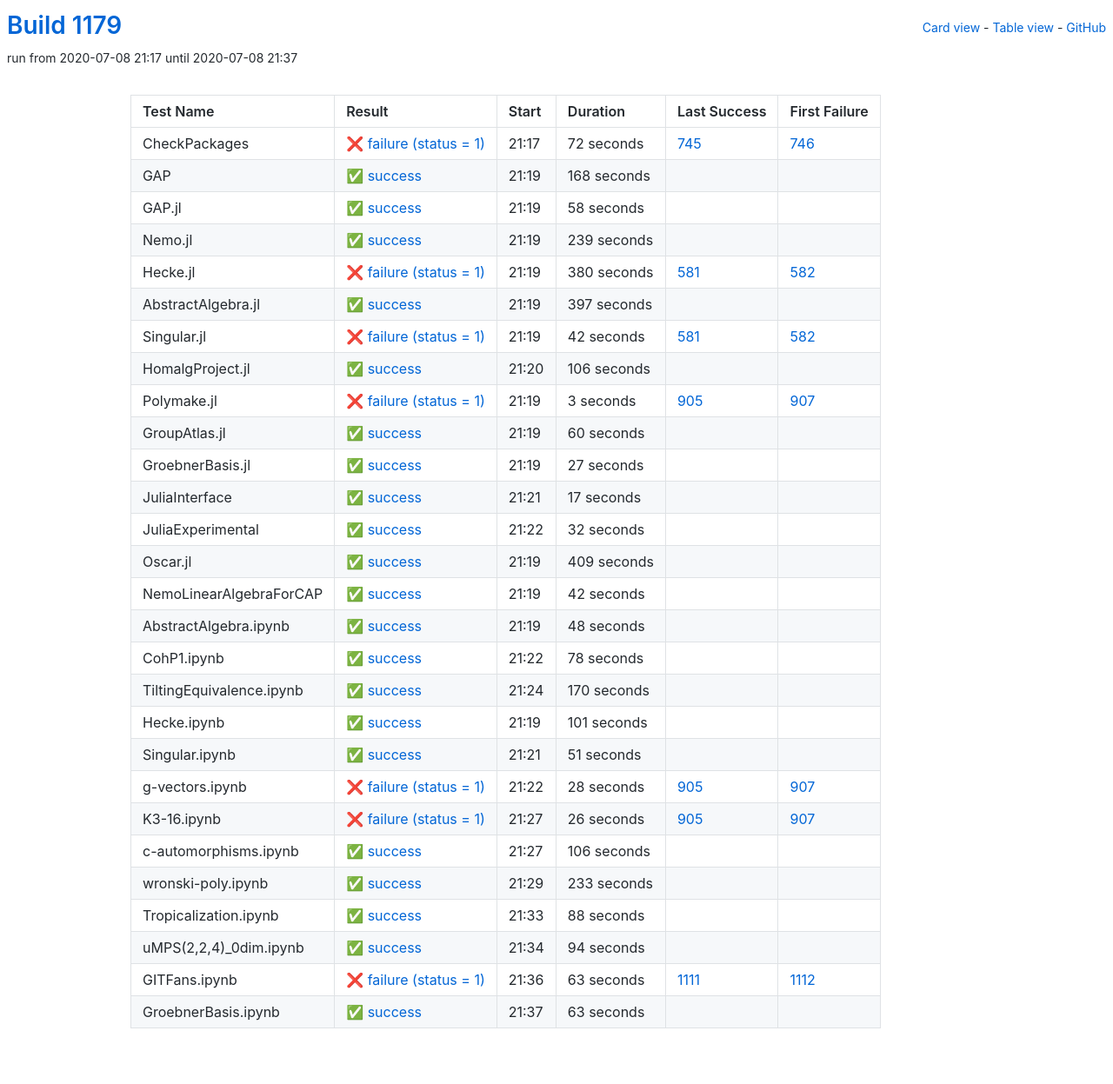
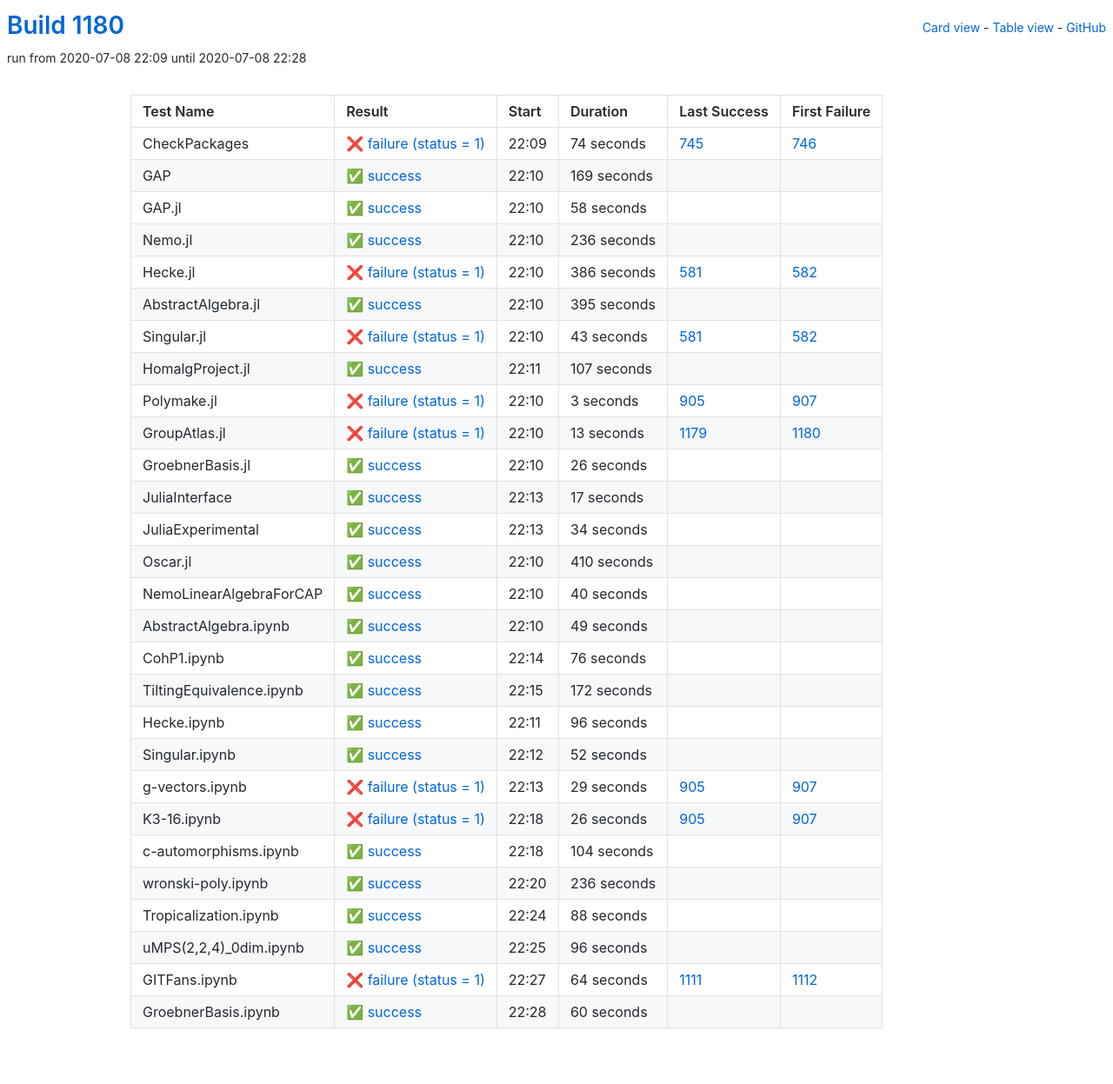
Before and after one commit to oscar-system/oscar-ci-status-1.4, a Jekyll site: the page built from table.html, in a window 1280 px wide. Shown: the whole page at 87% size. Built offline with Jekyll 4.4.1, drawn with Linux system fonts in a browser that asks for light colours.

Commit message:
Build #1180

```diff
--- a/_data/ci.yml
+++ b/_data/ci.yml
@@ -1,6 +1,6 @@
 ---
-build: 1179
-build_url: https://oscarci.mathematik.uni-kl.de/job/oscar-julia-1.4/1179/
+build: 1180
+build_url: https://oscarci.mathematik.uni-kl.de/job/oscar-julia-1.4/1180/
 job: oscar-julia-1.4
 organization: oscar-system
 repo: oscar-ci-status-1.4
@@ -8,32 +8,32 @@ repourl: https://github.com/oscar-system/oscar-ci-status-1.4
 tests:
 - name: CheckPackages
   id: checkpackages
-  log: https://oscarci.mathematik.uni-kl.de/job/oscar-julia-1.4/1179/artifact/logs/build-1179/CheckPackages.log
-  start: 2020-07-08 21:17
+  log: https://oscarci.mathematik.uni-kl.de/job/oscar-julia-1.4/1180/artifact/logs/build-1180/CheckPackages.log
+  start: 2020-07-08 22:09
   success: false
   exitcode: 1
   status: failure
-  duration: 72
+  duration: 74
   last_success: 745
   last_success_url: https://oscarci.mathematik.uni-kl.de/job/oscar-julia-1.4/745/
   first_failure: 746
   first_failure_url: https://oscarci.mathematik.uni-kl.de/job/oscar-julia-1.4/746/
 - name: GAP
   id: gap
-  log: https://oscarci.mathematik.uni-kl.de/job/oscar-julia-1.4/1179/artifact/logs/build-1179/GAP.log
-  start: 2020-07-08 21:19
+  log: https://oscarci.mathematik.uni-kl.de/job/oscar-julia-1.4/1180/artifact/logs/build-1180/GAP.log
+  start: 2020-07-08 22:10
   success: true
   exitcode: 0
   status: success
-  duration: 168
+  duration: 169
   last_success: false
   last_success_url:
   first_failure: false
   first_failure_url:
 - name: GAP.jl
   id: gap-jl
-  log: https://oscarci.mathematik.uni-kl.de/job/oscar-julia-1.4/1179/artifact/logs/build-1179/GAP.jl.log
-  start: 2020-07-08 21:19
+  log: https://oscarci.mathematik.uni-kl.de/job/oscar-julia-1.4/1180/artifact/logs/build-1180/GAP.jl.log
+  start: 2020-07-08 22:10
   success: true
   exitcode: 0
   status: success
@@ -44,68 +44,68 @@ tests:
   first_failure_url:
 - name: Nemo.jl
   id: nemo-jl
-  log: https://oscarci.mathematik.uni-kl.de/job/oscar-julia-1.4/1179/artifact/logs/build-1179/Nemo.jl.log
-  start: 2020-07-08 21:19
+  log: https://oscarci.mathematik.uni-kl.de/job/oscar-julia-1.4/1180/artifact/logs/build-1180/Nemo.jl.log
+  start: 2020-07-08 22:10
   success: true
   exitcode: 0
   status: success
-  duration: 239
+  duration: 236
   last_success: false
   last_success_url:
   first_failure: false
   first_failure_url:
 - name: Hecke.jl
   id: hecke-jl
-  log: https://oscarci.mathematik.uni-kl.de/job/oscar-julia-1.4/1179/artifact/logs/build-1179/Hecke.jl.log
-  start: 2020-07-08 21:19
+  log: https://oscarci.mathematik.uni-kl.de/job/oscar-julia-1.4/1180/artifact/logs/build-1180/Hecke.jl.log
+  start: 2020-07-08 22:10
   success: false
   exitcode: 1
   status: failure
-  duration: 380
+  duration: 386
   last_success: 581
   last_success_url: https://oscarci.mathematik.uni-kl.de/job/oscar-julia-1.4/581/
   first_failure: 582
   first_failure_url: https://oscarci.mathematik.uni-kl.de/job/oscar-julia-1.4/582/
 - name: AbstractAlgebra.jl
   id: abstractalgebra-jl
-  log: https://oscarci.mathematik.uni-kl.de/job/oscar-julia-1.4/1179/artifact/logs/build-1179/AbstractAlgebra.jl.log
-  start: 2020-07-08 21:19
+  log: https://oscarci.mathematik.uni-kl.de/job/oscar-julia-1.4/1180/artifact/logs/build-1180/AbstractAlgebra.jl.log
+  start: 2020-07-08 22:10
   success: true
   exitcode: 0
   status: success
-  duration: 397
+  duration: 395
   last_success: false
   last_success_url:
   first_failure: false
   first_failure_url:
 - name: Singular.jl
   id: singular-jl
-  log: https://oscarci.mathematik.uni-kl.de/job/oscar-julia-1.4/1179/artifact/logs/build-1179/Singular.jl.log
-  start: 2020-07-08 21:19
+  log: https://oscarci.mathematik.uni-kl.de/job/oscar-julia-1.4/1180/artifact/logs/build-1180/Singular.jl.log
+  start: 2020-07-08 22:10
   success: false
   exitcode: 1
   status: failure
-  duration: 42
+  duration: 43
   last_success: 581
   last_success_url: https://oscarci.mathematik.uni-kl.de/job/oscar-julia-1.4/581/
   first_failure: 582
   first_failure_url: https://oscarci.mathematik.uni-kl.de/job/oscar-julia-1.4/582/
 - name: HomalgProject.jl
   id: homalgproject-jl
-  log: https://oscarci.mathematik.uni-kl.de/job/oscar-julia-1.4/1179/artifact/logs/build-1179/HomalgProject.jl.log
-  start: 2020-07-08 21:20
+  log: https://oscarci.mathematik.uni-kl.de/job/oscar-julia-1.4/1180/artifact/logs/build-1180/HomalgProject.jl.log
+  start: 2020-07-08 22:11
   success: true
   exitcode: 0
   status: success
-  duration: 106
+  duration: 107
   last_success: false
   last_success_url:
   first_failure: false
   first_failure_url:
 - name: Polymake.jl
   id: polymake-jl
-  log: https://oscarci.mathematik.uni-kl.de/job/oscar-julia-1.4/1179/artifact/logs/build-1179/Polymake.jl.log
-  start: 2020-07-08 21:19
+  log: https://oscarci.mathematik.uni-kl.de/job/oscar-julia-1.4/1180/artifact/logs/build-1180/Polymake.jl.log
+  start: 2020-07-08 22:10
   success: false
   exitcode: 1
   status: failure
@@ -116,32 +116,32 @@ tests:
   first_failure_url: https://oscarci.mathematik.uni-kl.de/job/oscar-julia-1.4/907/
 - name: GroupAtlas.jl
   id: groupatlas-jl
-  log: https://oscarci.mathematik.uni-kl.de/job/oscar-julia-1.4/1179/artifact/logs/build-1179/GroupAtlas.jl.log
-  start: 2020-07-08 21:19
+  log: https://oscarci.mathematik.uni-kl.de/job/oscar-julia-1.4/1180/artifact/logs/build-1180/GroupAtlas.jl.log
+  start: 2020-07-08 22:10
+  success: false
+  exitcode: 1
+  status: failure
+  duration: 13
+  last_success: 1179
+  last_success_url: https://oscarci.mathematik.uni-kl.de/job/oscar-julia-1.4/1179/
+  first_failure: 1180
+  first_failure_url: https://oscarci.mathematik.uni-kl.de/job/oscar-julia-1.4/1180/
+- name: GroebnerBasis.jl
+  id: groebnerbasis-jl
+  log: https://oscarci.mathematik.uni-kl.de/job/oscar-julia-1.4/1180/artifact/logs/build-1180/GroebnerBasis.jl.log
+  start: 2020-07-08 22:10
   success: true
   exitcode: 0
   status: success
-  duration: 60
-  last_success: false
-  last_success_url:
-  first_failure: false
-  first_failure_url:
-- name: GroebnerBasis.jl
-  id: groebnerbasis-jl
-  log: https://oscarci.mathematik.uni-kl.de/job/oscar-julia-1.4/1179/artifact/logs/build-1179/GroebnerBasis.jl.log
-  start: 2020-07-08 21:19
-  success: true
-  exitcode: 0
-  status: success
-  duration: 27
+  duration: 26
   last_success: false
   last_success_url:
   first_failure: false
   first_failure_url:
 - name: JuliaInterface
   id: juliainterface
-  log: https://oscarci.mathematik.uni-kl.de/job/oscar-julia-1.4/1179/artifact/logs/build-1179/JuliaInterface.log
-  start: 2020-07-08 21:21
+  log: https://oscarci.mathematik.uni-kl.de/job/oscar-julia-1.4/1180/artifact/logs/build-1180/JuliaInterface.log
+  start: 2020-07-08 22:13
   success: true
   exitcode: 0
   status: success
@@ -152,116 +152,116 @@ tests:
   first_failure_url:
 - name: JuliaExperimental
   id: juliaexperimental
-  log: https://oscarci.mathematik.uni-kl.de/job/oscar-julia-1.4/1179/artifact/logs/build-1179/JuliaExperimental.log
-  start: 2020-07-08 21:22
+  log: https://oscarci.mathematik.uni-kl.de/job/oscar-julia-1.4/1180/artifact/logs/build-1180/JuliaExperimental.log
+  start: 2020-07-08 22:13
   success: true
   exitcode: 0
   status: success
-  duration: 32
+  duration: 34
   last_success: false
   last_success_url:
   first_failure: false
   first_failure_url:
 - name: Oscar.jl
   id: oscar-jl
-  log: https://oscarci.mathematik.uni-kl.de/job/oscar-julia-1.4/1179/artifact/logs/build-1179/Oscar.jl.log
-  start: 2020-07-08 21:19
+  log: https://oscarci.mathematik.uni-kl.de/job/oscar-julia-1.4/1180/artifact/logs/build-1180/Oscar.jl.log
+  start: 2020-07-08 22:10
   success: true
   exitcode: 0
   status: success
-  duration: 409
+  duration: 410
   last_success: false
   last_success_url:
   first_failure: false
   first_failure_url:
 - name: NemoLinearAlgebraForCAP
   id: nemolinearalgebraforcap
-  log: https://oscarci.mathematik.uni-kl.de/job/oscar-julia-1.4/1179/artifact/logs/build-1179/NemoLinearAlgebraForCAP.log
-  start: 2020-07-08 21:19
+  log: https://oscarci.mathematik.uni-kl.de/job/oscar-julia-1.4/1180/artifact/logs/build-1180/NemoLinearAlgebraForCAP.log
+  start: 2020-07-08 22:10
   success: true
   exitcode: 0
   status: success
-  duration: 42
+  duration: 40
   last_success: false
   last_success_url:
   first_failure: false
   first_failure_url:
 - name: AbstractAlgebra.ipynb
   id: abstractalgebra-ipynb
-  log: https://oscarci.mathematik.uni-kl.de/job/oscar-julia-1.4/1179/artifact/logs/build-1179/AbstractAlgebra.ipynb.log
-  start: 2020-07-08 21:19
+  log: https://oscarci.mathematik.uni-kl.de/job/oscar-julia-1.4/1180/artifact/logs/build-1180/AbstractAlgebra.ipynb.log
+  start: 2020-07-08 22:10
   success: true
   exitcode: 0
   status: success
-  duration: 48
+  duration: 49
   last_success: false
   last_success_url:
   first_failure: false
   first_failure_url:
 - name: CohP1.ipynb
   id: cohp1-ipynb
-  log: https://oscarci.mathematik.uni-kl.de/job/oscar-julia-1.4/1179/artifact/logs/build-1179/CohP1.ipynb.log
-  start: 2020-07-08 21:22
+  log: https://oscarci.mathematik.uni-kl.de/job/oscar-julia-1.4/1180/artifact/logs/build-1180/CohP1.ipynb.log
+  start: 2020-07-08 22:14
   success: true
   exitcode: 0
   status: success
-  duration: 78
+  duration: 76
   last_success: false
   last_success_url:
   first_failure: false
   first_failure_url:
 - name: TiltingEquivalence.ipynb
   id: tiltingequivalence-ipynb
-  log: https://oscarci.mathematik.uni-kl.de/job/oscar-julia-1.4/1179/artifact/logs/build-1179/TiltingEquivalence.ipynb.log
-  start: 2020-07-08 21:24
+  log: https://oscarci.mathematik.uni-kl.de/job/oscar-julia-1.4/1180/artifact/logs/build-1180/TiltingEquivalence.ipynb.log
+  start: 2020-07-08 22:15
   success: true
   exitcode: 0
   status: success
-  duration: 170
+  duration: 172
   last_success: false
   last_success_url:
   first_failure: false
   first_failure_url:
 - name: Hecke.ipynb
   id: hecke-ipynb
-  log: https://oscarci.mathematik.uni-kl.de/job/oscar-julia-1.4/1179/artifact/logs/build-1179/Hecke.ipynb.log
-  start: 2020-07-08 21:19
+  log: https://oscarci.mathematik.uni-kl.de/job/oscar-julia-1.4/1180/artifact/logs/build-1180/Hecke.ipynb.log
+  start: 2020-07-08 22:11
   success: true
   exitcode: 0
   status: success
-  duration: 101
+  duration: 96
   last_success: false
   last_success_url:
   first_failure: false
   first_failure_url:
 - name: Singular.ipynb
   id: singular-ipynb
-  log: https://oscarci.mathematik.uni-kl.de/job/oscar-julia-1.4/1179/artifact/logs/build-1179/Singular.ipynb.log
-  start: 2020-07-08 21:21
+  log: https://oscarci.mathematik.uni-kl.de/job/oscar-julia-1.4/1180/artifact/logs/build-1180/Singular.ipynb.log
+  start: 2020-07-08 22:12
   success: true
   exitcode: 0
   status: success
-  duration: 51
+  duration: 52
   last_success: false
   last_success_url:
   first_failure: false
   first_failure_url:
 - name: g-vectors.ipynb
   id: g-vectors-ipynb
-  log: https://oscarci.mathematik.uni-kl.de/job/oscar-julia-1.4/1179/artifact/logs/build-1179/g-vectors.ipynb.log
-  start: 2020-07-08 21:22
+  log: https://oscarci.mathematik.uni-kl.de/job/oscar-julia-1.4/1180/artifact/logs/build-1180/g-vectors.ipynb.log
+  start: 2020-07-08 22:13
   success: false
   exitcode: 1
   status: failure
-  duration: 28
+  duration: 29
   last_success: 905
   last_success_url: https://oscarci.mathematik.uni-kl.de/job/oscar-julia-1.4/905/
   first_failure: 907
   first_failure_url: https://oscarci.mathematik.uni-kl.de/job/oscar-julia-1.4/907/
 - name: K3-16.ipynb
   id: k3-16-ipynb
-  log: https://oscarci.mathematik.uni-kl.de/job/oscar-julia-1.4/1179/artifact/logs/build-1179/K3-16.ipynb.log
-  start: 2020-07-08 21:27
+  log: https://oscarci.mathematik.uni-kl.de/job/oscar-julia-1.4/1180/artifact/logs/build-1180/K3-16.ipynb.log
+  start: 2020-07-08 22:18
   success: false
   exitcode: 1
   status: failure
@@ -272,32 +272,32 @@ tests:
   first_failure_url: https://oscarci.mathematik.uni-kl.de/job/oscar-julia-1.4/907/
 - name: c-automorphisms.ipynb
   id: c-automorphisms-ipynb
-  log: https://oscarci.mathematik.uni-kl.de/job/oscar-julia-1.4/1179/artifact/logs/build-1179/c-automorphisms.ipynb.log
-  start: 2020-07-08 21:27
+  log: https://oscarci.mathematik.uni-kl.de/job/oscar-julia-1.4/1180/artifact/logs/build-1180/c-automorphisms.ipynb.log
+  start: 2020-07-08 22:18
   success: true
   exitcode: 0
   status: success
-  duration: 106
+  duration: 104
   last_success: false
   last_success_url:
   first_failure: false
   first_failure_url:
 - name: wronski-poly.ipynb
   id: wronski-poly-ipynb
-  log: https://oscarci.mathematik.uni-kl.de/job/oscar-julia-1.4/1179/artifact/logs/build-1179/wronski-poly.ipynb.log
-  start: 2020-07-08 21:29
+  log: https://oscarci.mathematik.uni-kl.de/job/oscar-julia-1.4/1180/artifact/logs/build-1180/wronski-poly.ipynb.log
+  start: 2020-07-08 22:20
   success: true
   exitcode: 0
   status: success
-  duration: 233
+  duration: 236
   last_success: false
   last_success_url:
   first_failure: false
   first_failure_url:
 - name: Tropicalization.ipynb
   id: tropicalization-ipynb
-  log: https://oscarci.mathematik.uni-kl.de/job/oscar-julia-1.4/1179/artifact/logs/build-1179/Tropicalization.ipynb.log
-  start: 2020-07-08 21:33
+  log: https://oscarci.mathematik.uni-kl.de/job/oscar-julia-1.4/1180/artifact/logs/build-1180/Tropicalization.ipynb.log
+  start: 2020-07-08 22:24
   success: true
   exitcode: 0
   status: success
@@ -308,36 +308,36 @@ tests:
   first_failure_url:
 - name: uMPS(2,2,4)_0dim.ipynb
   id: umps-2-2-4-0dim-ipynb
-  log: https://oscarci.mathematik.uni-kl.de/job/oscar-julia-1.4/1179/artifact/logs/build-1179/uMPS-2-2-4-_0dim.ipynb.log
-  start: 2020-07-08 21:34
+  log: https://oscarci.mathematik.uni-kl.de/job/oscar-julia-1.4/1180/artifact/logs/build-1180/uMPS-2-2-4-_0dim.ipynb.log
+  start: 2020-07-08 22:25
   success: true
   exitcode: 0
   status: success
-  duration: 94
+  duration: 96
   last_success: false
   last_success_url:
   first_failure: false
   first_failure_url:
 - name: GITFans.ipynb
   id: gitfans-ipynb
-  log: https://oscarci.mathematik.uni-kl.de/job/oscar-julia-1.4/1179/artifact/logs/build-1179/GITFans.ipynb.log
-  start: 2020-07-08 21:36
+  log: https://oscarci.mathematik.uni-kl.de/job/oscar-julia-1.4/1180/artifact/logs/build-1180/GITFans.ipynb.log
+  start: 2020-07-08 22:27
   success: false
   exitcode: 1
   status: failure
-  duration: 63
+  duration: 64
   last_success: 1111
   last_success_url: https://oscarci.mathematik.uni-kl.de/job/oscar-julia-1.4/1111/
   first_failure: 1112
   first_failure_url: https://oscarci.mathematik.uni-kl.de/job/oscar-julia-1.4/1112/
 - name: GroebnerBasis.ipynb
   id: groebnerbasis-ipynb
-  log: https://oscarci.mathematik.uni-kl.de/job/oscar-julia-1.4/1179/artifact/logs/build-1179/GroebnerBasis.ipynb.log
-  start: 2020-07-08 21:37
+  log: https://oscarci.mathematik.uni-kl.de/job/oscar-julia-1.4/1180/artifact/logs/build-1180/GroebnerBasis.ipynb.log
+  start: 2020-07-08 22:28
   success: true
   exitcode: 0
   status: success
-  duration: 63
+  duration: 60
   last_success: false
   last_success_url:
   first_failure: false
```
Also changed, not shown: README.md.
